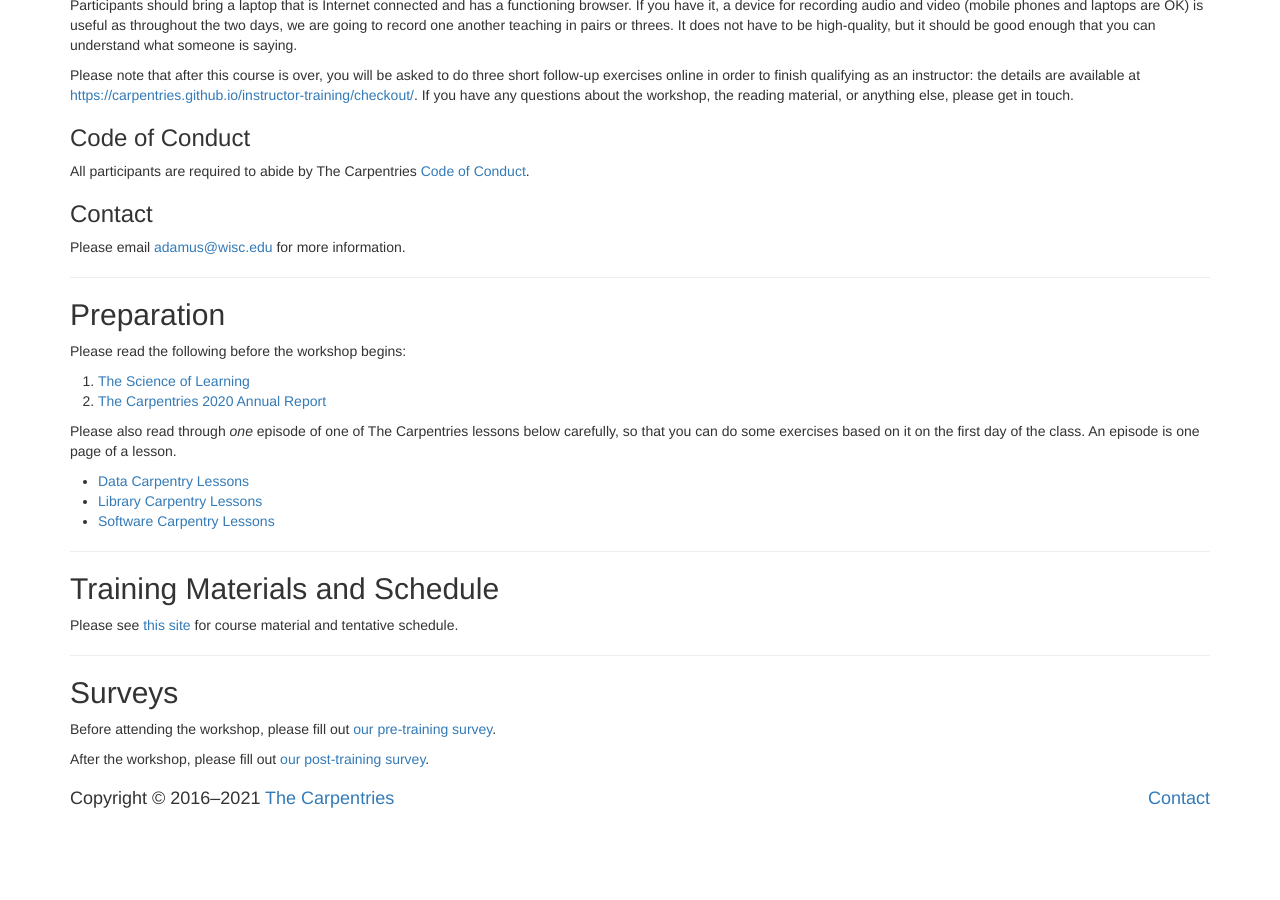
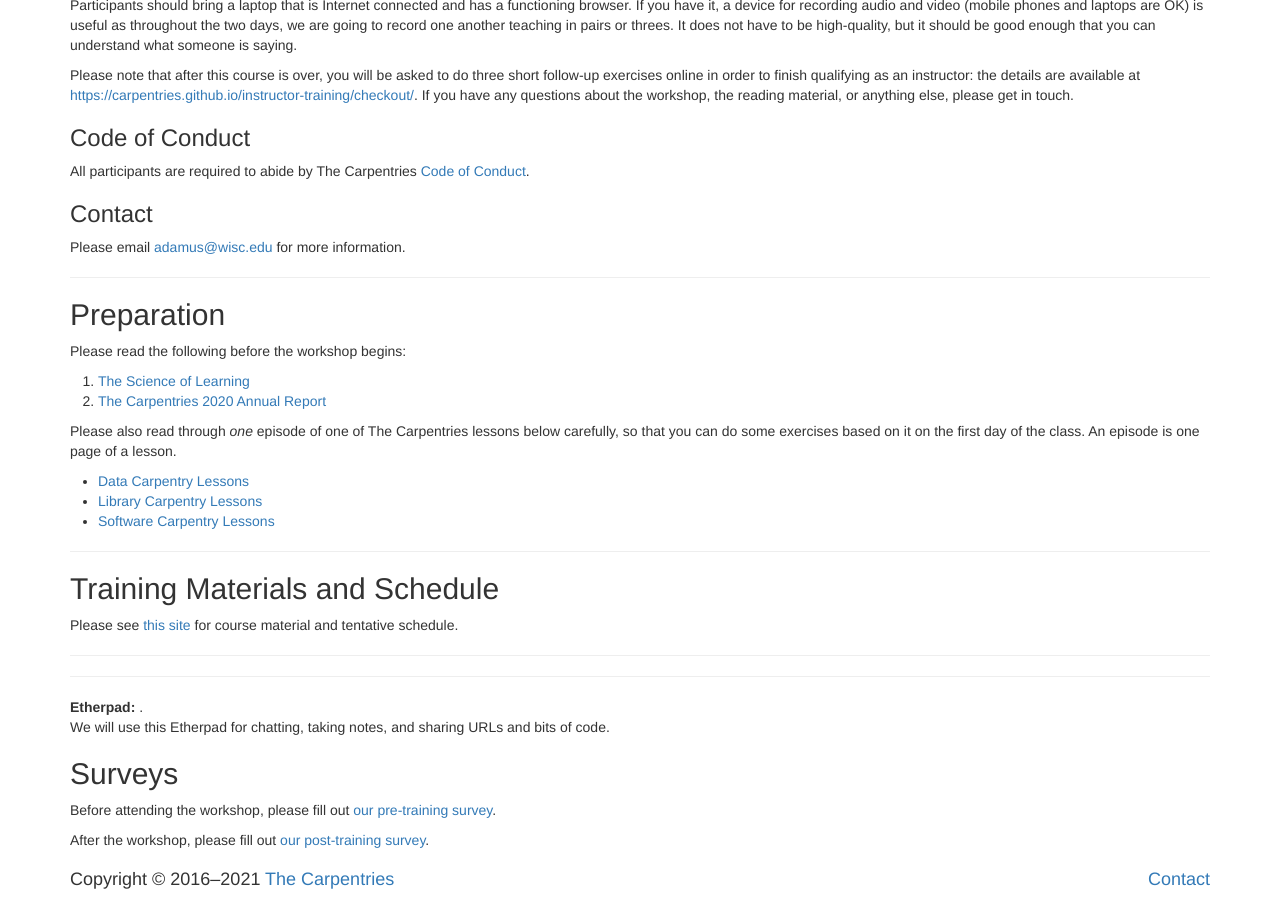
Before and after one commit to tadamus/2021-08-18-ttt-online-CDT, a Jekyll site: the page built from index.md, in a window 1280 px wide and 900 px high, scrolled down 827 px. Built offline with Jekyll 4.4.1, drawn with Linux system fonts in a browser that asks for light colours; before the commit the page ends 1646 px from its top, so only the background shows below that.

Commit message:
add etherpad
https://pad.carpentries.org/2021-08-18-ttt-online-CDT

```diff
--- a/index.md
+++ b/index.md
@@ -282,16 +282,15 @@ for more information.
   where 'YYYY-MM-DD-site' is the identifier for your workshop,
   e.g., '2015-06-10-esu'.
 -->
-{% if page.etherpad %}
+
 <hr/>
 
 <p id="etherpad">
-  <strong>Etherpad:</strong> <a href="{{page.etherpad}}">{{page.etherpad}}</a>.
+  <strong>Etherpad:</strong> <a href="https://pad.carpentries.org/2021-08-18-ttt-online-CDT"></a>.
   <br/>
   We will use this Etherpad for chatting, taking notes, and sharing URLs and bits of code.
 </p>
 
-{% endif %}
 
 <h2 id="pre_workshop_survey">Surveys</h2>
 
```
